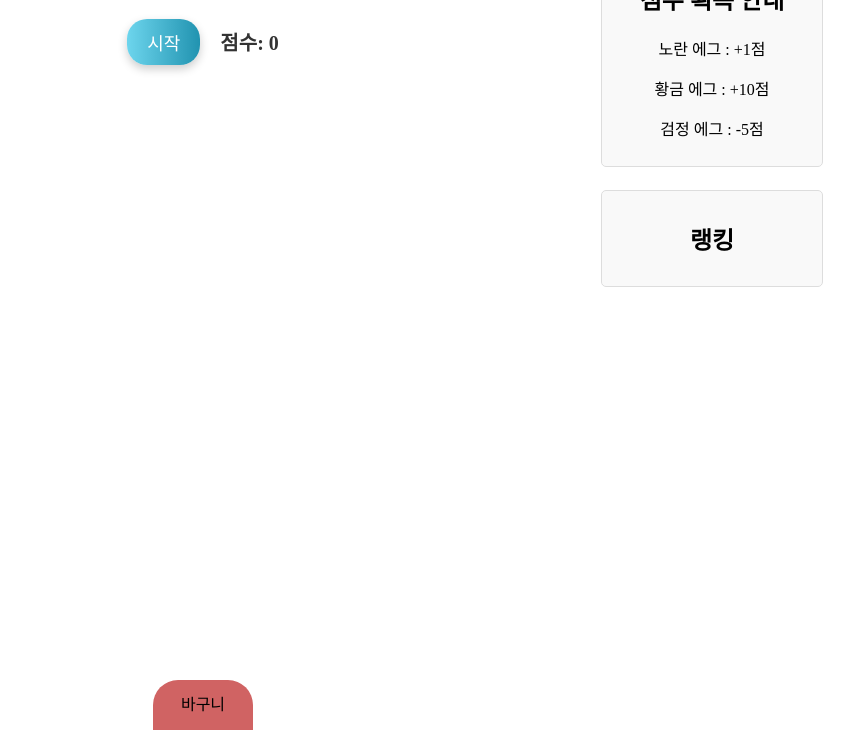
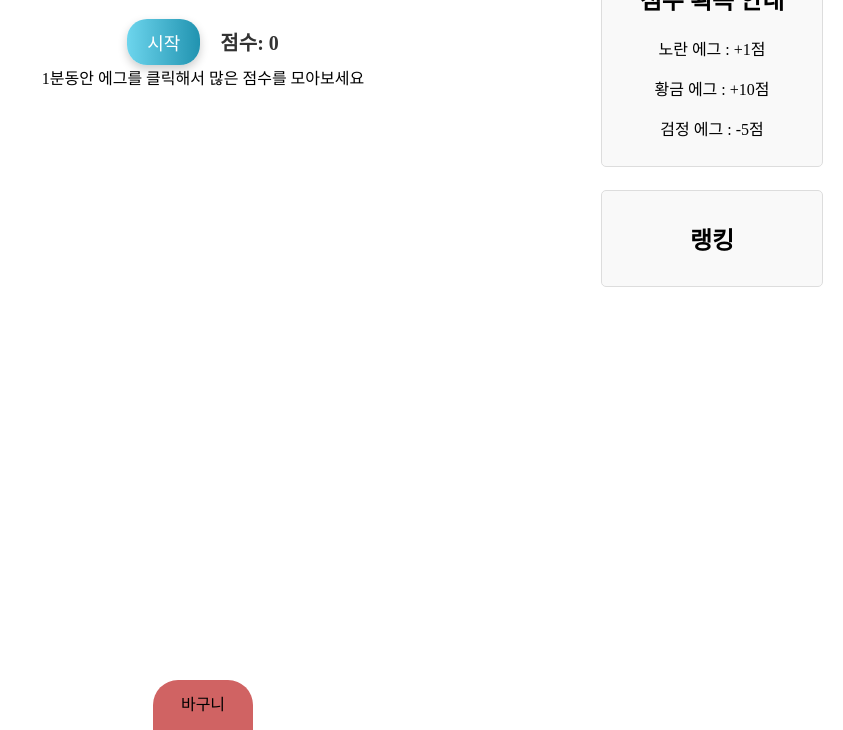
Before and after one commit to elon12312323/game, a plain HTML site: page index.html in a window 1280 px wide. Shown: the part 70-800 px from the top of the page, without its empty margins (437-1280 px from the left). Drawn offline with Linux system fonts and the light colour scheme.

Commit message:
Add files via upload

```diff
--- a/index.html
+++ b/index.html
@@ -10,6 +10,8 @@
         <button id="startButton">시작</button>
         <div id="score">점수: 0</div>
     </div>
+    <div id="startMessage">1분동안 에그를 클릭해서 많은 점수를 모아보세요</div>
+
 
     <!-- 안내 메시지 -->
     <div id="eggContainer"></div>
```
